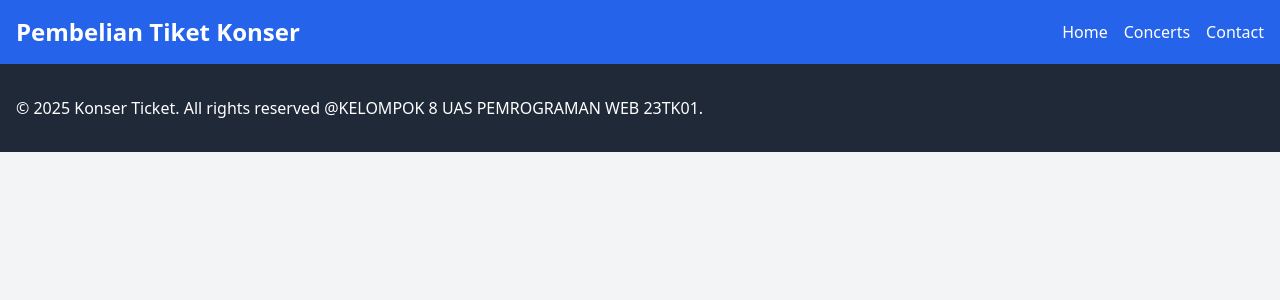
After one commit to Belvano19/UASSSSSSSS, a Flask app: template templates/base.html in a window 1280 px wide. The commit adds this page. Shown: the top 300 px of the page. Run offline with Flask 3, Linux system fonts and the light colour scheme; the template is opened without the code that fills it, so the values that code supplies are empty; some libraries are stand-ins or nearby versions.

Commit message:
initial commit

```diff
--- /dev/null
+++ b/templates/base.html
@@ -0,0 +1,37 @@
+<!DOCTYPE html>
+<html lang="en">
+  <head>
+    <meta charset="utf-8" />
+    <meta content="width=device-width, initial-scale=1.0" name="viewport" />
+    <title>{% block title %}Home - Konser Ticket{% endblock %}</title>
+    <script src="https://cdn.tailwindcss.com"></script>
+    <link href="https://cdnjs.cloudflare.com/ajax/libs/font-awesome/5.15.3/css/all.min.css" rel="stylesheet" />
+    <link href="https://fonts.googleapis.com/css2?family=Roboto:wght@400;700&display=swap" rel="stylesheet" />
+  </head>
+  <body class="font-roboto bg-gray-100">
+    {% block header %}
+    <header class="bg-blue-600 text-white p-4">
+      <div class="container mx-auto flex justify-between items-center">
+        <h1 class="text-2xl font-bold">Pembelian Tiket Konser</h1>
+        <nav>
+          <ul class="flex space-x-4">
+            <li><a class="hover:underline" href="{{ url_for('halaman_home') }}">Home</a></li>
+            <li><a class="hover:underline" href="{{ url_for('halaman_concert') }}">Concerts</a></li>
+            <li><a class="hover:underline" href="{{ url_for('halaman_contact') }}">Contact</a></li>
+          </ul>
+        </nav>
+      </div>
+    </header>
+    {% endblock %}
+
+    <main>{% block content %}{% endblock %}</main>
+
+    {% block footer %}
+    <footer class="bg-gray-800 text-white py-8">
+      <div class="container mx-auto px-4">
+        <p>&copy; 2025 Konser Ticket. All rights reserved @KELOMPOK 8 UAS PEMROGRAMAN WEB 23TK01.</p>
+      </div>
+    </footer>
+    {% endblock %}
+  </body>
+</html>
```
Also changed, not shown: templates/index.html (+11 -4 lines).
